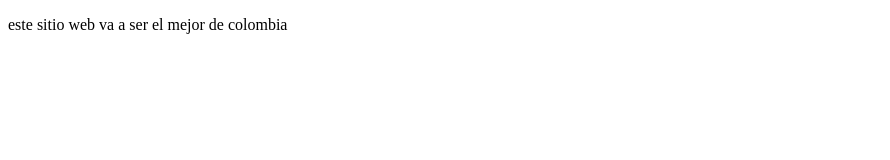
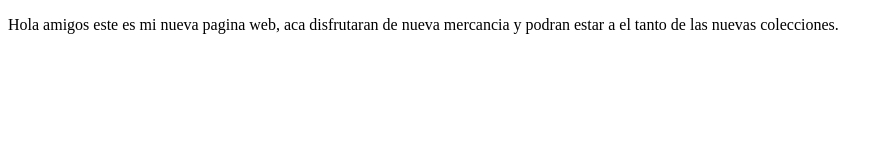
Before and after one commit to carlosserrano28/proyectodemocursoprework, a plain HTML site: page index.html in a window 1280 px wide. Shown: the whole page, without its empty margins (0-890 px from the left). Drawn offline with Linux system fonts and the light colour scheme.

```diff
--- a/index.html
+++ b/index.html
@@ -7,8 +7,7 @@
     <title>DAREZA</title>
 </head>
 <body>
-    <P>este sitio web va a ser el mejor de colombia
-
+    <P> Hola amigos este es mi nueva pagina web, aca disfrutaran de nueva mercancia y podran estar a el tanto de las nuevas colecciones.
     </P>
 </body>
 </html>
```
